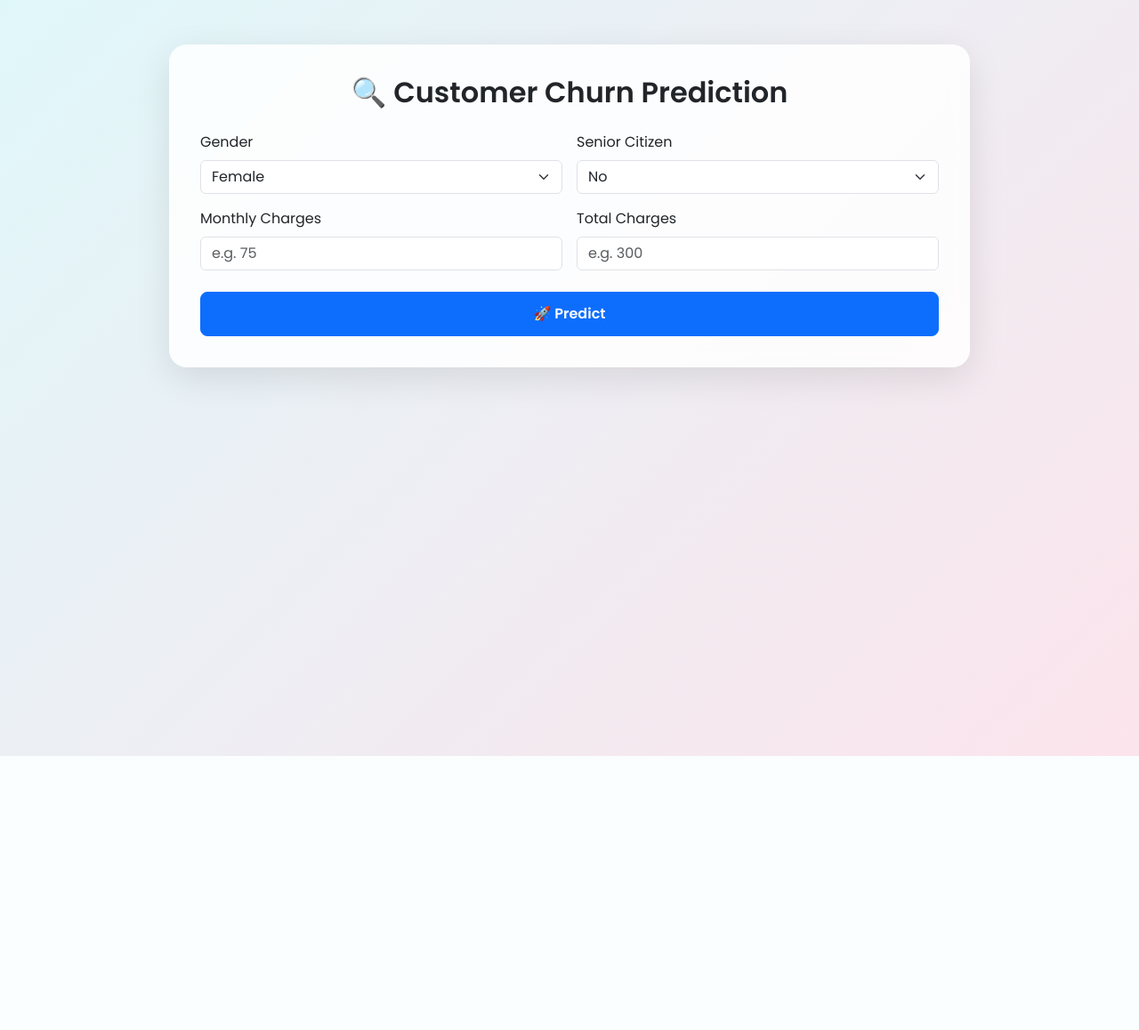
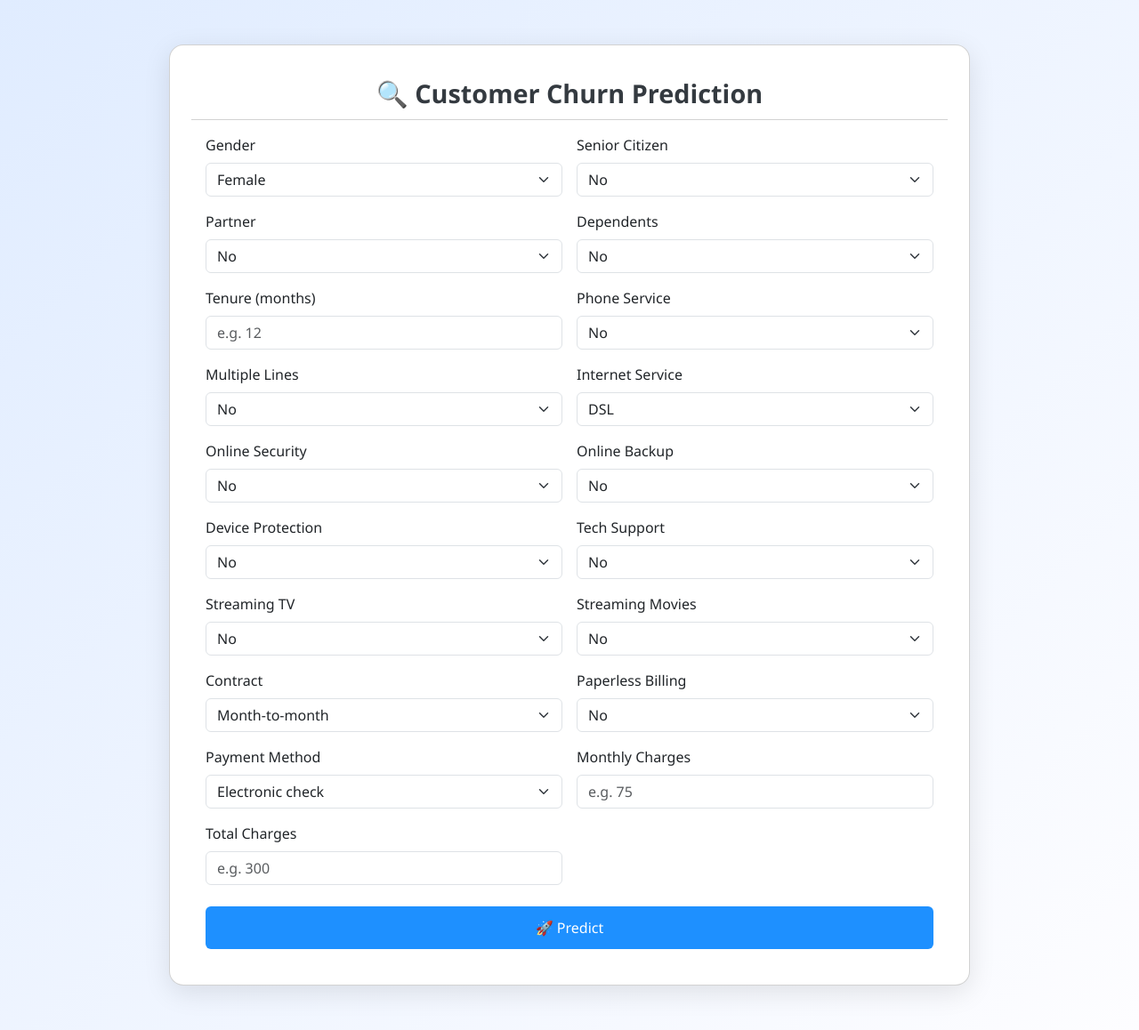
Before and after one commit to krishnagiri1/Customer-Churn-Prediction, a Flask app: page / in a window 1280 px wide. Shown: the whole page at 89% size. Before the commit the page ends 850 px from the top, so only its background shows below. Run offline with Flask 3, Linux system fonts and the light colour scheme; parts of the project's set-up code (start-up, migrations or seed data) failed here and were passed over.

Commit message:
Revamped UI: updated fields

```diff
--- a/templates/index.html
+++ b/templates/index.html
@@ -1,82 +1,58 @@
 <!DOCTYPE html>
 <html lang="en">
 <head>
-    <meta charset="UTF-8">
+  <meta charset="UTF-8" />
+  <meta name="viewport" content="width=device-width, initial-scale=1.0" />
   <title>Customer Churn Prediction</title>
-    <meta name="viewport" content="width=device-width, initial-scale=1">
-
-    <!-- Google Fonts -->
-    <link href="https://fonts.googleapis.com/css2?family=Poppins:wght@400;600&display=swap" rel="stylesheet">
-
-    <!-- Bootstrap CSS -->
-    <link href="https://cdn.jsdelivr.net/npm/bootstrap@5.3.3/dist/css/bootstrap.min.css" rel="stylesheet">
-
+  <link href="https://cdn.jsdelivr.net/npm/bootstrap@5.3.0/dist/css/bootstrap.min.css" rel="stylesheet" />
   <style>
     body {
-            font-family: 'Poppins', sans-serif;
-            background: linear-gradient(135deg, #e0f7fa, #fce4ec);
-            min-height: 100vh;
+      background: linear-gradient(135deg, #e0ecff, #fdfdff);
+      font-family: 'Segoe UI', sans-serif;
     }
-
-        .form-container {
+    .card {
       max-width: 900px;
       margin: 50px auto;
-            padding: 35px;
-            background-color: rgba(255, 255, 255, 0.85);
-            border-radius: 20px;
-            box-shadow: 0 12px 40px rgba(0, 0, 0, 0.1);
-            backdrop-filter: blur(10px);
-            animation: fadeInUp 0.7s ease;
+      border-radius: 16px;
+      box-shadow: 0 8px 30px rgba(0, 0, 0, 0.1);
     }
-
-        .form-title {
+    .card-header {
+      background: transparent;
       text-align: center;
-            margin-bottom: 25px;
+      font-size: 1.8rem;
       font-weight: 600;
+      color: #343a40;
     }
-
-        .btn-predict {
-            width: 100%;
-            padding: 12px;
-            font-weight: 600;
-            font-size: 1rem;
-            border-radius: 8px;
-        }
-
     .form-label {
       font-weight: 500;
     }
-
-        @keyframes fadeInUp {
-            from {
-                opacity: 0;
-                transform: translateY(20px);
+    .btn-primary {
+      background-color: #1e90ff;
+      border: none;
+      padding: 12px;
+      font-weight: 500;
+      font-size: 1rem;
     }
-            to {
-                opacity: 1;
-                transform: translateY(0);
+    .btn-primary:hover {
+      background-color: #0077e6;
     }
+    .prediction-result {
+      margin-top: 20px;
+      font-weight: 600;
+      font-size: 1.2rem;
+      text-align: center;
     }
   </style>
 </head>
 <body>
 
-<div class="container">
-    <div class="form-container">
-        <h2 class="form-title">🔍 Customer Churn Prediction</h2>
-
-        {% if prediction_text %}
-            <div class="alert alert-info text-center fw-bold">
-                {{ prediction_text }}
-            </div>
-        {% endif %}
-
+  <div class="card p-4">
+    <div class="card-header">🔍 Customer Churn Prediction</div>
+    <div class="card-body">
       <form method="POST" action="/predict">
         <div class="row g-3">
 
-                <!-- Keep all your original field blocks below as-is -->
-                <!-- I've inserted just a few to show formatting -->
-
+          <!-- ROW 1 -->
           <div class="col-md-6">
             <label class="form-label">Gender</label>
             <select class="form-select" name="gender">
@@ -84,7 +60,6 @@
               <option value="1">Male</option>
             </select>
           </div>
-
           <div class="col-md-6">
             <label class="form-label">Senior Citizen</label>
             <select class="form-select" name="SeniorCitizen">
@@ -93,14 +68,133 @@
             </select>
           </div>
 
-                <!-- Paste the rest of your input fields here exactly as you had them -->
+          <!-- ROW 2 -->
+          <div class="col-md-6">
+            <label class="form-label">Partner</label>
+            <select class="form-select" name="Partner">
+              <option value="0">No</option>
+              <option value="1">Yes</option>
+            </select>
+          </div>
+          <div class="col-md-6">
+            <label class="form-label">Dependents</label>
+            <select class="form-select" name="Dependents">
+              <option value="0">No</option>
+              <option value="1">Yes</option>
+            </select>
+          </div>
 
-                <!-- Example for Monthly Charges -->
+          <!-- ROW 3 -->
+          <div class="col-md-6">
+            <label class="form-label">Tenure (months)</label>
+            <input type="number" class="form-control" name="tenure" placeholder="e.g. 12" required>
+          </div>
+          <div class="col-md-6">
+            <label class="form-label">Phone Service</label>
+            <select class="form-select" name="PhoneService">
+              <option value="0">No</option>
+              <option value="1">Yes</option>
+            </select>
+          </div>
+
+          <!-- ROW 4 -->
+          <div class="col-md-6">
+            <label class="form-label">Multiple Lines</label>
+            <select class="form-select" name="MultipleLines">
+              <option value="0">No</option>
+              <option value="1">Yes</option>
+            </select>
+          </div>
+          <div class="col-md-6">
+            <label class="form-label">Internet Service</label>
+            <select class="form-select" name="InternetService">
+              <option value="0">DSL</option>
+              <option value="1">Fiber optic</option>
+              <option value="2">No</option>
+            </select>
+          </div>
+
+          <!-- ROW 5 -->
+          <div class="col-md-6">
+            <label class="form-label">Online Security</label>
+            <select class="form-select" name="OnlineSecurity">
+              <option value="0">No</option>
+              <option value="1">Yes</option>
+            </select>
+          </div>
+          <div class="col-md-6">
+            <label class="form-label">Online Backup</label>
+            <select class="form-select" name="OnlineBackup">
+              <option value="0">No</option>
+              <option value="1">Yes</option>
+            </select>
+          </div>
+
+          <!-- ROW 6 -->
+          <div class="col-md-6">
+            <label class="form-label">Device Protection</label>
+            <select class="form-select" name="DeviceProtection">
+              <option value="0">No</option>
+              <option value="1">Yes</option>
+            </select>
+          </div>
+          <div class="col-md-6">
+            <label class="form-label">Tech Support</label>
+            <select class="form-select" name="TechSupport">
+              <option value="0">No</option>
+              <option value="1">Yes</option>
+            </select>
+          </div>
+
+          <!-- ROW 7 -->
+          <div class="col-md-6">
+            <label class="form-label">Streaming TV</label>
+            <select class="form-select" name="StreamingTV">
+              <option value="0">No</option>
+              <option value="1">Yes</option>
+            </select>
+          </div>
+          <div class="col-md-6">
+            <label class="form-label">Streaming Movies</label>
+            <select class="form-select" name="StreamingMovies">
+              <option value="0">No</option>
+              <option value="1">Yes</option>
+            </select>
+          </div>
+
+          <!-- ROW 8 -->
+          <div class="col-md-6">
+            <label class="form-label">Contract</label>
+            <select class="form-select" name="Contract">
+              <option value="0">Month-to-month</option>
+              <option value="1">One year</option>
+              <option value="2">Two year</option>
+            </select>
+          </div>
+          <div class="col-md-6">
+            <label class="form-label">Paperless Billing</label>
+            <select class="form-select" name="PaperlessBilling">
+              <option value="0">No</option>
+              <option value="1">Yes</option>
+            </select>
+          </div>
+
+          <!-- ROW 9 -->
+          <div class="col-md-6">
+            <label class="form-label">Payment Method</label>
+            <select class="form-select" name="PaymentMethod">
+              <option value="0">Electronic check</option>
+              <option value="1">Mailed check</option>
+              <option value="2">Bank transfer (automatic)</option>
+              <option value="3">Credit card (automatic)</option>
+            </select>
+          </div>
           <div class="col-md-6">
             <label class="form-label">Monthly Charges</label>
             <input type="number" class="form-control" name="MonthlyCharges" placeholder="e.g. 75" required>
           </div>
 
+          <!-- ROW 10 -->
           <div class="col-md-6">
             <label class="form-label">Total Charges</label>
             <input type="number" class="form-control" name="TotalCharges" placeholder="e.g. 300" required>
@@ -108,8 +202,15 @@
 
         </div>
 
-            <br>
-            <button type="submit" class="btn btn-primary btn-predict">🚀 Predict</button>
+        <div class="mt-4 d-grid">
+          <button type="submit" class="btn btn-primary">🚀 Predict</button>
+        </div>
+
+        {% if prediction_text %}
+        <div class="prediction-result text-success mt-3">
+          {{ prediction_text }}
+        </div>
+        {% endif %}
       </form>
     </div>
   </div>
```
Lines whose indentation alone changed are shown as unchanged.
